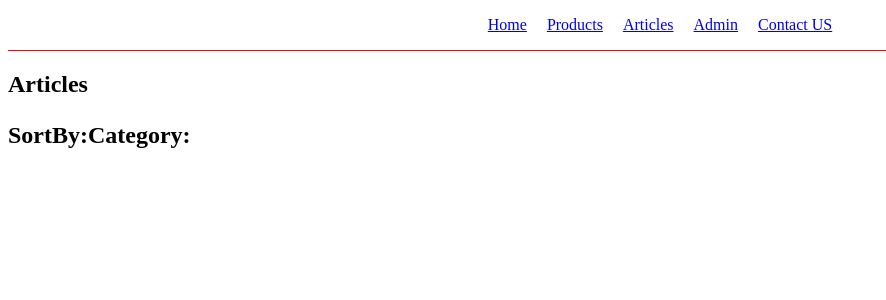
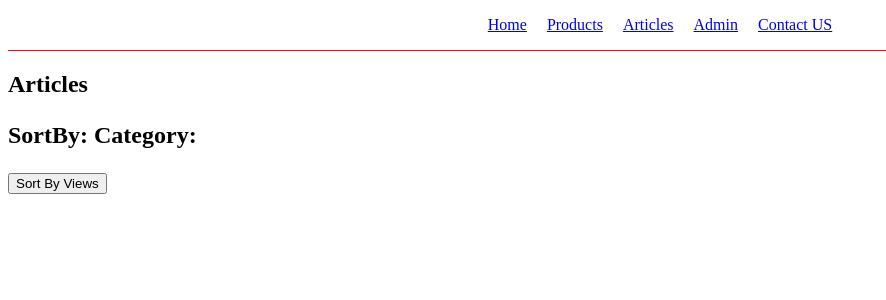
Before and after one commit to pranavsuryawanshi96/Revision-React-JavaScript-ES6-7, a React (Vite) app in the folder Module 6 React Routing/: page /articles in a window 1280 px wide. Shown: the top 300 px of the page, without its empty margins (0-886 px from the left). Built offline with nearby package versions, Linux system fonts and the light colour scheme.

Commit message:
useSearchParams

```diff
--- a/Module 6 React Routing/src/components/Articles/Articles.jsx
+++ b/Module 6 React Routing/src/components/Articles/Articles.jsx
@@ -1,12 +1,26 @@
 import React from "react";
+import { useSearchParams } from "react-router-dom";
 
 const Articles = () => {
+  const [searchParam, setSearchParam] = useSearchParams();
+  const sortBy = searchParam.get("sortBy");
+  const category = searchParam.get("category");
+  const sortByViews = searchParam.get("sortByViews");
+  const handleSortBy = () => {
+    setSearchParam({
+      sortByViews: "Views",
+      category: "category",
+    });
+  };
   return (
     <div>
       <h2>
         Articles
-        <p>SortBy:Category:</p>
+        <p>
+          SortBy: {sortBy ?? sortByViews}Category:{category}
+        </p>
       </h2>
+      <button onClick={handleSortBy}>Sort By Views</button>
     </div>
   );
 };
```
